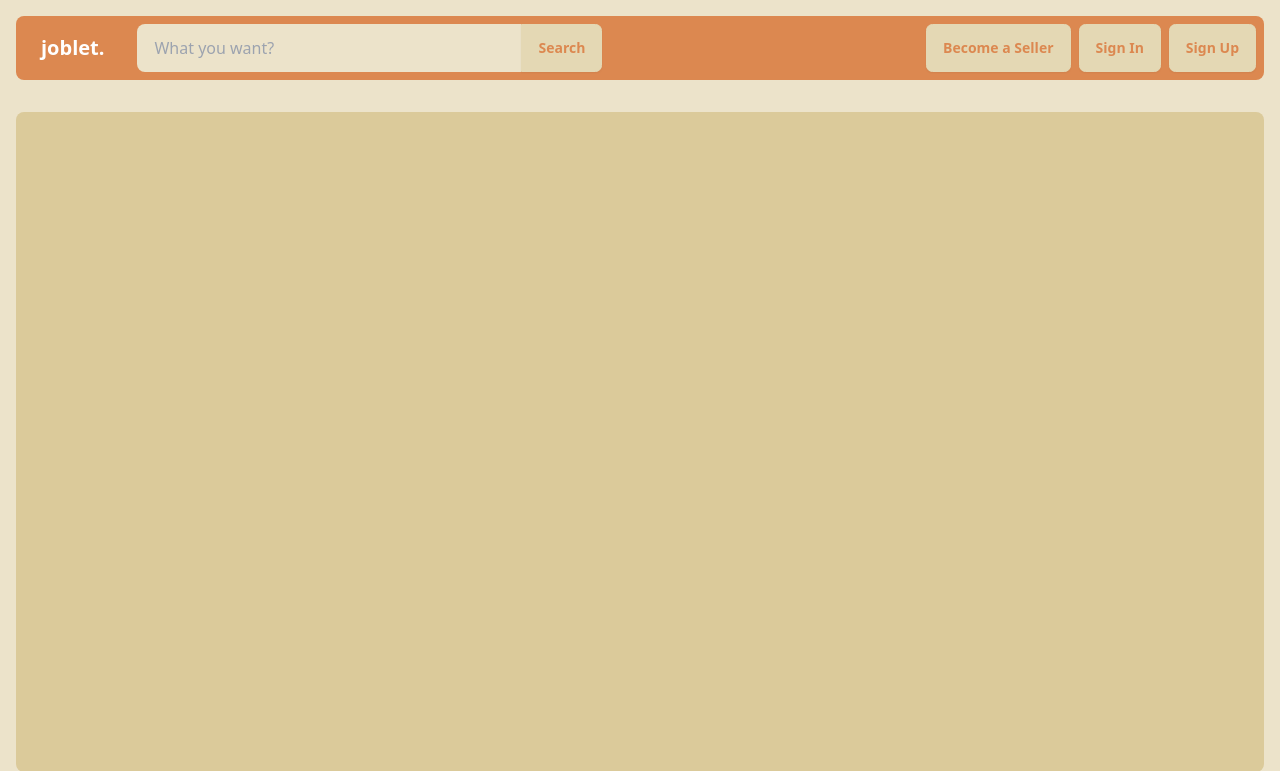
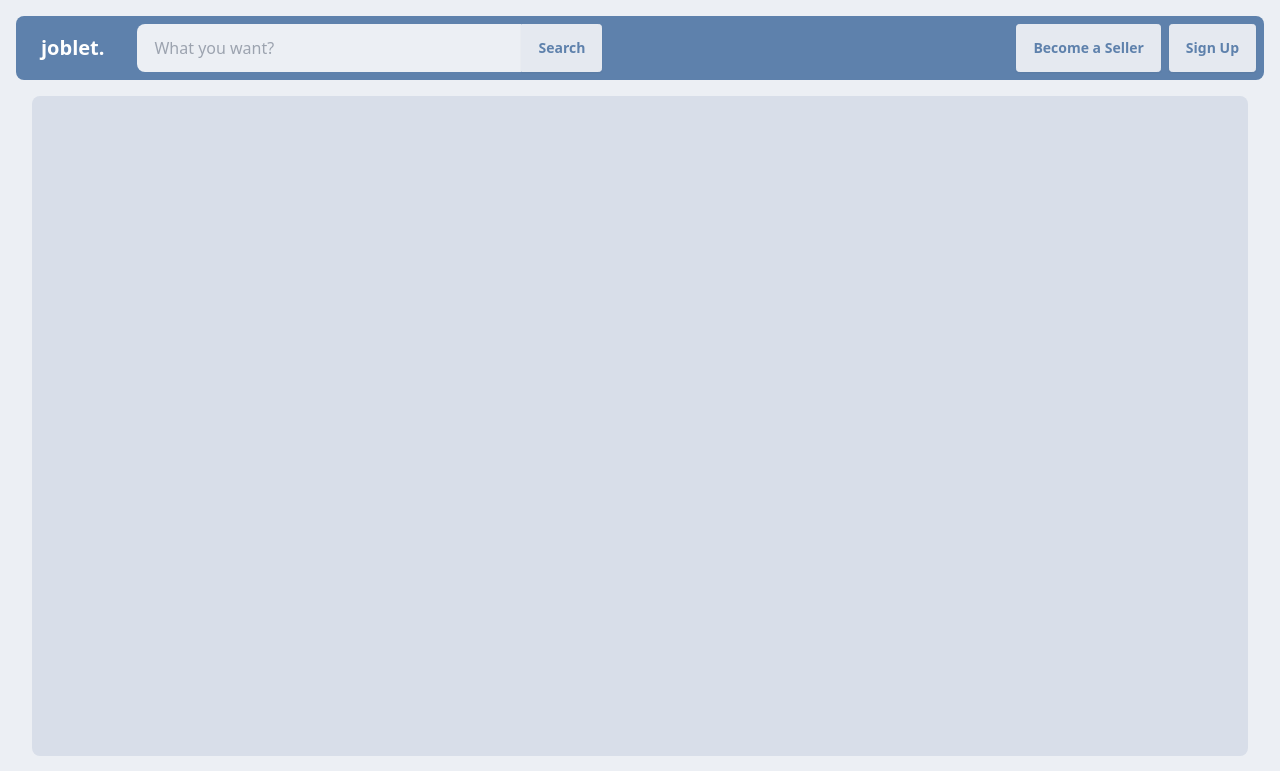
Before and after one commit to hujuc/Joblet-Django, a Django app: page / in a window 1280 px wide. Shown: the top 771 px of the page. Run offline with Django 5.2, Linux system fonts and the light colour scheme; some libraries are stand-ins or nearby versions.

Commit message:
change layout theme and refactor

```diff
--- a/app/templates/layout.html
+++ b/app/templates/layout.html
@@ -11,11 +11,18 @@
     <title>joblet.</title>
 </head>
 
-<body data-theme="retro">
+<body data-theme="nord">
 <div class="h-screen w-screen">
+    <div class="p-4">
+        <div class="navbar bg-primary rounded-lg">
+            <div class="navbar-start flex items-center gap-4">
+                <a class="btn btn-ghost text-xl text-white">joblet.</a>
+                <div class="form-control flex flex-row">
+                    <input type="text" placeholder="What you want?" class="input w-96 rounded-l-lg rounded-r-[0px]" />
+                    <button class="btn btn-base text-primary rounded-l-[0px]">Search</button>
+                </div>
+            </div>
             {% if user.is_authenticated %}
-        <div class="p-4">
-            <div class="navbar bg-accent rounded-lg">
                 <div class="navbar-start flex items-center gap-4">
                     <a class="btn btn-ghost text-xl text-white">joblet.</a>
                     <ul class="menu menu-horizontal px-1 text-white text-lg">
@@ -30,7 +37,7 @@
                         <div tabindex="0" role="button" class="btn btn-ghost btn-circle bg-gray-300 text-black">
                             <span class="text-lg font-semibold">{{ user.username|slice:":1"|upper }}</span>
                         </div>
-                        <ul tabindex="0" class="menu menu-sm dropdown-content bg-base-100 rounded-box z-[1] mt-3 w-52 p-2 shadow">
+                        <ul tabindex="0" class="menu menu-sm dropdown-content bg-base rounded-box z-[1] mt-3 w-52 p-2 shadow">
                             <li><a class="justify-between">Profile<span class="badge">New</span></a></li>
                             <li><a>Settings</a></li>
                             <li>
@@ -43,35 +50,23 @@
                     </div>
                 </div>
             </div>
-        </div>
         {% else %}
-        <div class="p-4">
-            <div class="navbar bg-accent rounded-lg">
-                <div class="navbar-start flex items-center gap-4">
-                    <a class="btn btn-ghost text-xl text-white">joblet.</a>
-                    <div class="form-control flex flex-row">
-                        <input type="text" placeholder="What you want?" class="input w-96 rounded-l-lg rounded-r-[0px]" />
-                        <button class="btn btn-base-200 text-accent rounded-l-[0px]">Search</button>
-                    </div>
-                </div>
             <div class="navbar-end flex gap-2">
                 <form action="{% url 'register' %}" method="POST">
                     {% csrf_token %}
-                        <button type="submit" class="btn btn-base-200 text-accent">Become a Seller</button>
+                    <button type="submit" class="btn btn-base-100 text-primary">Become a Seller</button>
                 </form>
-                    <form action="{% url 'login' %}" method="POST">
-                        {% csrf_token %}
-                        <button type="submit" class="btn btn-base-200 text-accent">Sign In</button>
-                    </form>
+{#                    <form action="{% url 'login' %}" method="POST">#}
+{#                        {% csrf_token %}#}
+{#                        <button type="submit" class="btn btn-base-200 text-accent">Sign In</button>#}
+{#                    </form>#}
                 <form action="{% url 'register' %}" method="POST">
                     {% csrf_token %}
-                        <button type="submit" class="btn btn-base-200 text-accent">Sign Up</button>
+                    <button type="submit" class="btn btn-base-100 text-primary">Sign Up</button>
                 </form>
             </div>
+        {% endif %}
     </div>
-        </div>
-
-    {% endif %}
 
     <div class="p-4">
         <div class="w-full px-4 py-6 bg-base-300 h-[calc(100vh-140px)] overflow-auto rounded-lg">
@@ -79,8 +74,6 @@
             {% endblock %}
         </div>
     </div>
-
-
 </div>
 </body>
 </html>
```
Lines whose indentation alone changed are shown as unchanged.
